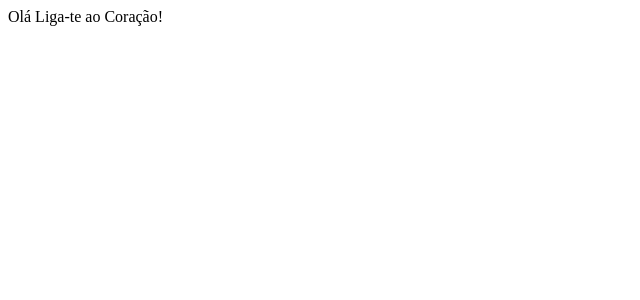
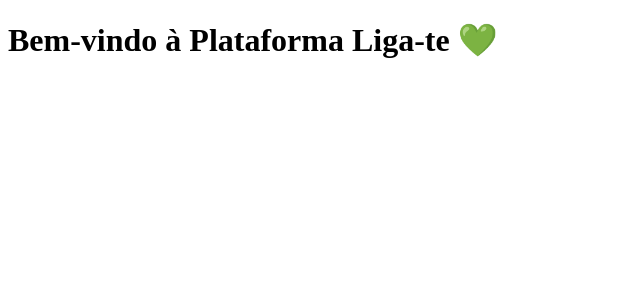
Before and after one commit to GHCLGC/LGC-BY-KRKA, a React (Vite) app: page / in a window 1280 px wide. Shown: the top 300 px of the page, without its empty margins (0-640 px from the left). Built offline with nearby package versions, Linux system fonts and the light colour scheme.

Commit message:
Update App.jsx

```diff
--- a/src/App.jsx
+++ b/src/App.jsx
@@ -1 +1,3 @@
-import React from 'react'; export default function App() { return <div className='p-4'>Olá Liga-te ao Coração!</div>; }
+export default function App() {
+  return <h1>Bem-vindo à Plataforma Liga-te 💚</h1>;
+}
```
